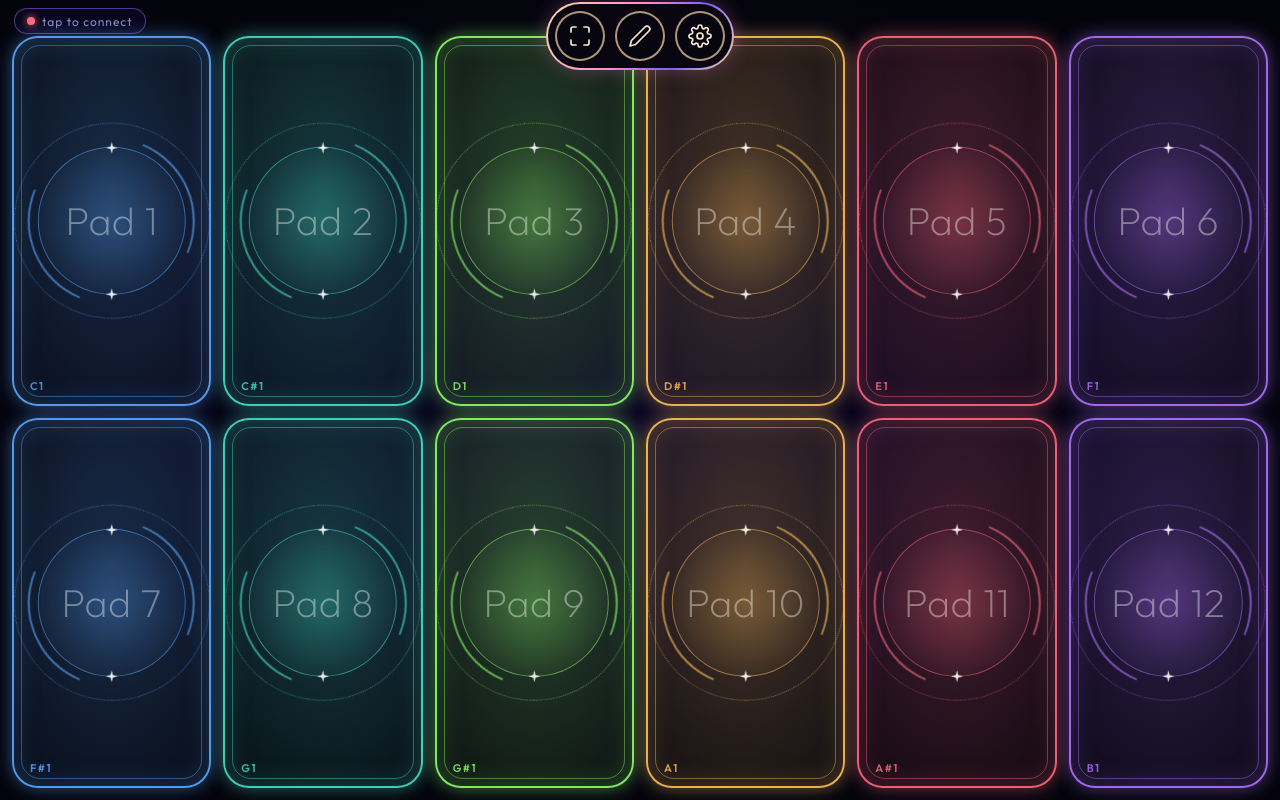
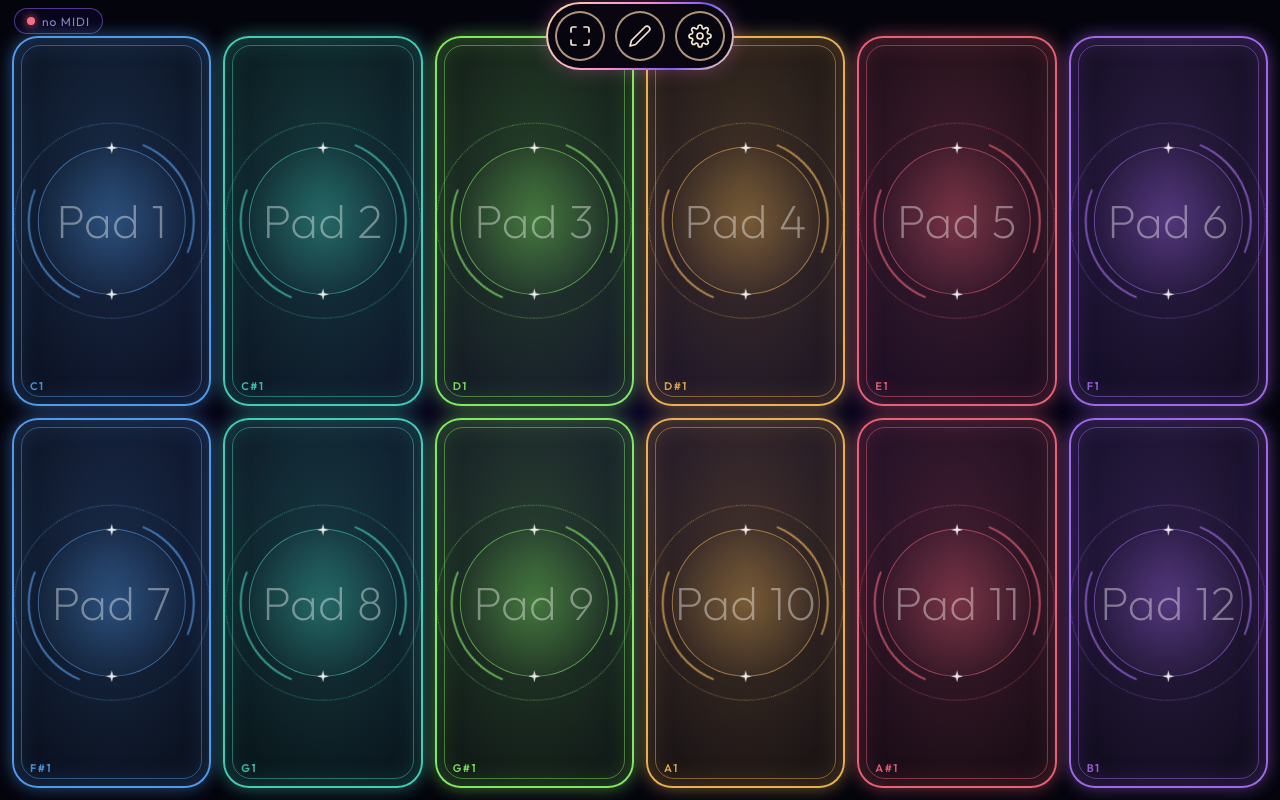
Before and after one commit to darksaiko/luma-pads, a plain HTML site: page app/index.html in a window 1280 px wide. Drawn offline with Linux system fonts and the light colour scheme.

Commit message:
v4: pad names never break mid-word; shorter MIDI status chip
- each pad picks the largest font size where its longest word fits on one line
  (max 3 lines); a word is only split as a last resort for a single huge word
- re-fits on rotate/resize and once the font has loaded
- status chip shortened so the pill doesn't cover it; MIDI permission is only
  requested on the first pad tap, not every tap

Co-Authored-By: Claude Sonnet 5.5 <noreply@anthropic.com>
Claude-Session: https://claude.ai/code/session_01KFPqUd9RQtCrwGHZYhva9N

```diff
--- a/app/index.html
+++ b/app/index.html
@@ -54,9 +54,10 @@
 
   .name{position:absolute;inset:0;z-index:2;display:flex;align-items:center;justify-content:center;text-align:center;
     padding:0 12%;font-size:calc(var(--fs,20) * 1cqmin);line-height:1.1;font-weight:200;color:#fff;letter-spacing:.5px;
-    text-shadow:0 0 14px rgba(var(--c),.95);overflow-wrap:anywhere;pointer-events:none;
+    text-shadow:0 0 14px rgba(var(--c),.95);overflow-wrap:normal;word-break:normal;hyphens:none;pointer-events:none;
     display:-webkit-flex}
   .name span{display:-webkit-box;-webkit-line-clamp:3;-webkit-box-orient:vertical;overflow:hidden}
+  .pad.brk .name{overflow-wrap:anywhere}   /* last resort for a single huge word */
   .pad.empty .name{color:rgba(255,255,255,.4);text-shadow:none}
   .note{position:absolute;left:16px;bottom:11px;z-index:2;font-size:11px;font-weight:600;letter-spacing:1.5px;
     color:rgba(var(--c),.95);opacity:.85;pointer-events:none}
@@ -72,7 +73,7 @@
   /* ---------- chips ---------- */
   .chip{position:absolute;top:calc(env(safe-area-inset-top) + 8px);height:26px;display:flex;align-items:center;gap:7px;
     padding:0 12px;border-radius:999px;border:1px solid rgba(155,107,255,.5);background:rgba(10,7,32,.85);
-    font:400 12px 'Outfit',system-ui,sans-serif;letter-spacing:1px;color:var(--muted);max-width:34vw;white-space:nowrap;cursor:pointer}
+    font:400 12px 'Outfit',system-ui,sans-serif;letter-spacing:1px;color:var(--muted);max-width:calc(50vw - 104px);min-width:74px;white-space:nowrap;cursor:pointer}
   .chip span.t{overflow:hidden;text-overflow:ellipsis}
   .chip .dot{flex:none;width:8px;height:8px;border-radius:50%;background:#ff6b7f;box-shadow:0 0 8px #ff6b7f}
   .chip.ok{color:#cfe;border-color:rgba(141,255,106,.5)} .chip.ok .dot{background:#8dff6a;box-shadow:0 0 8px #8dff6a}
@@ -196,7 +197,7 @@
   const NOTE_NAMES = ['C','C#','D','D#','E','F','F#','G','G#','A','A#','B'];
   const noteName = n => NOTE_NAMES[n % 12] + (Math.floor(n / 12) - 2);   // Ableton: C3 = 60, so C1 = 36
   const COLS = ['90,169,255','73,224,200','141,255,106','255,193,90','255,107,127','176,115,255']; // per column
-  const APP_VERSION = 'v3';   // bump on every release (and VERSION in sw.js)
+  const APP_VERSION = 'v4';   // bump on every release (and VERSION in sw.js)
   const NPADS = 12, TRIGGER_MS = 120;
   const DEF = { names: Array(NPADS).fill(''), ch: 1, vel: 127, first: 36, mode: 'trigger', haptics: 1, wake: 1, outId: '' };
   const KEY = 'lumatrigger.v1';
@@ -209,13 +210,13 @@
   const $ = id => document.getElementById(id);
 
   // ================= MIDI =================
-  let access = null, out = null, midiState = 'idle', midiErr = '';
+  let access = null, out = null, midiState = 'idle', midiErr = '', autoTried = false;
   const chip = $('chipStatus'), chipText = $('chipText');
 
   function setChip() {
     const ok = !!out;
     chip.classList.toggle('ok', ok);
-    chipText.textContent = ok ? out.name : (midiState === 'noports' ? 'no MIDI output' : midiState === 'idle' ? 'tap to connect' : 'MIDI unavailable');
+    chipText.textContent = ok ? out.name : 'no MIDI';   // short on purpose: the pill covers the rest on a narrow phone (details are in Settings)
     const msg = {
       idle: 'Not connected yet. Tap “Connect / refresh” and allow MIDI access.',
       unsupported: 'This browser (or this preview frame) doesn’t offer Web MIDI. Use Chrome on Android, on a page opened directly over HTTPS.',
@@ -270,16 +271,44 @@
     grid.appendChild(el); pads.push(el);
   }
 
-  function fsFor(len) { return len <= 5 ? 24 : len <= 9 ? 20 : len <= 14 ? 16 : len <= 22 ? 13 : 11; }
+  // Pick the biggest font size where the longest word fits on one line (no mid-word breaks),
+  // the text needs at most 3 lines, and it stays clear of the note label.
+  const mctx = document.createElement('canvas').getContext('2d');
+  const textW = (t, px) => { mctx.font = '200 100px Outfit, system-ui, sans-serif'; return mctx.measureText(t).width * px / 100 + t.length * 0.5; };
+  function linesFor(words, px, maxW) {
+    const space = textW(' ', px); let lines = 1, cur = 0;
+    for (const w of words) {
+      const ww = textW(w, px);
+      if (ww > maxW) return 0;                       // a single word is too wide at this size
+      if (!cur) cur = ww; else if (cur + space + ww <= maxW) cur += space + ww; else { lines++; cur = ww; }
+    }
+    return lines;
+  }
+  function fitFont(text, W, H) {
+    const words = text.split(/\s+/).filter(Boolean), maxW = W * 0.76;
+    for (let px = Math.min(W, H) * 0.24; px >= 9; px -= 0.5) {
+      const l = linesFor(words, px, maxW);
+      if (l && l <= 3 && l * px * 1.1 <= H * 0.6) return { px, ok: true };
+    }
+    return { px: 9, ok: false };
+  }
   function renderPads() {
     pads.forEach((el, i) => {
-      const nm = S.names[i].trim();
+      const nm = S.names[i].trim(), shown = nm || 'Pad ' + (i + 1);
       el.classList.toggle('empty', !nm);
-      el.querySelector('.name span').textContent = nm || 'Pad ' + (i + 1);
-      el.style.setProperty('--fs', fsFor((nm || 'Pad 12').length));
+      el.querySelector('.name span').textContent = shown;
+      const W = el.clientWidth, H = el.clientHeight;
+      if (W && H) {
+        const f = fitFont(shown, W, H);
+        el.style.setProperty('--fs', f.px / (Math.min(W, H) / 100));
+        el.classList.toggle('brk', !f.ok);
+      }
       el.querySelector('.note').textContent = noteName(S.first + i);
     });
   }
+  let rpQueued = false;
+  new ResizeObserver(() => { if (!rpQueued) { rpQueued = true; requestAnimationFrame(() => { rpQueued = false; renderPads(); }); } }).observe(grid);
+  if (document.fonts && document.fonts.ready) document.fonts.ready.then(renderPads);
 
   function ripple(el, e) {
     const r = el.getBoundingClientRect(), s = document.createElement('span');
@@ -292,7 +321,7 @@
   function press(i, e) {
     const el = pads[i];
     clearTimeout(offTimers[i]);
-    if (!access && navigator.requestMIDIAccess) connectMIDI();
+    if (!access && !autoTried && navigator.requestMIDIAccess) { autoTried = true; connectMIDI(); }   // ask once, not on every tap
     el.classList.add('on'); onSince[i] = performance.now(); ripple(el, e);
     if (S.haptics && navigator.vibrate) { try { navigator.vibrate(10); } catch (_) {} }
     if (noteOn(i) && S.mode === 'trigger') offTimers[i] = setTimeout(() => noteOff(i), TRIGGER_MS);
--- a/app/sw.js
+++ b/app/sw.js
@@ -1,6 +1,6 @@
 // Luma Trigger service worker — makes the app work offline.
 // Bump VERSION together with APP_VERSION in index.html on every release.
-const VERSION = 'v3';
+const VERSION = 'v4';
 const CACHE = 'luma-trigger-' + VERSION;
 const ASSETS = [
   './', 'index.html', 'manifest.json',
```
